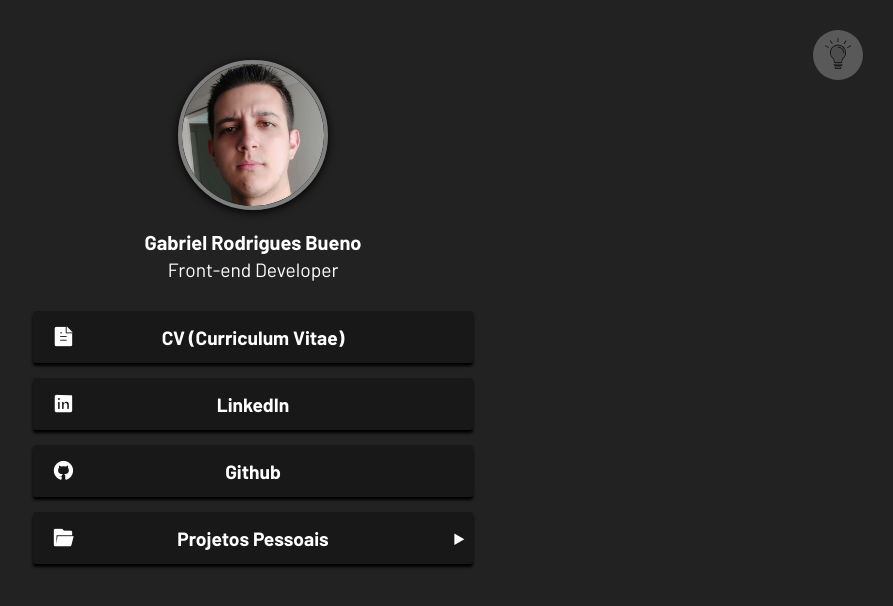
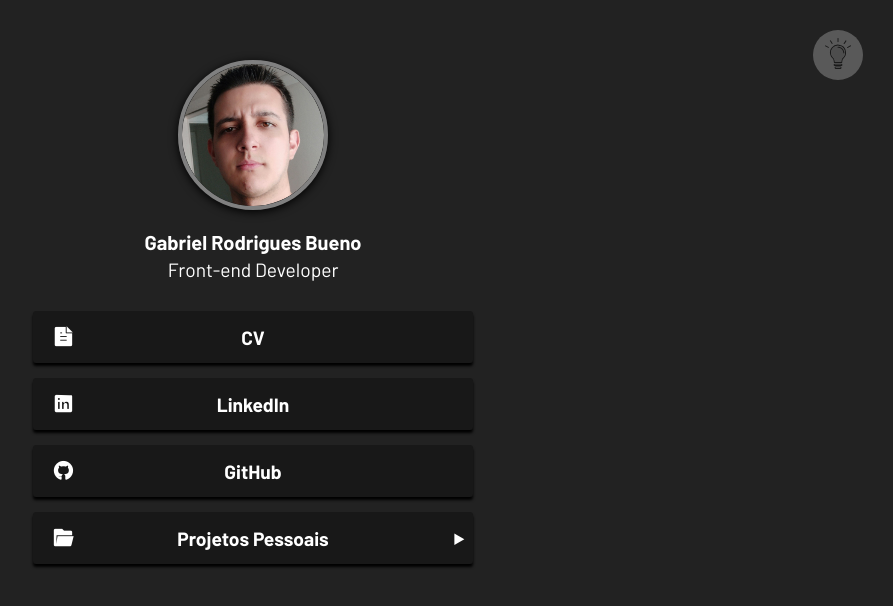
Before and after one commit to GabrielRodriguesB/Linkpage, a plain HTML site: page index.html in a window 1280 px wide. Shown: the whole page, without its empty margins (387-1280 px from the left). Drawn offline with nearby package versions, Linux system fonts and the light colour scheme.

Commit message:
update HTML

```diff
--- a/index.html
+++ b/index.html
@@ -29,7 +29,7 @@
 			<section class='links'>
 				<a class='links_link' href='CV_Gabriel_Rodrigues_Bueno.pdf' target='_blank'>
 					<i class="ri-file-text-fill  links_icone"></i>
-					<abbr title='Curriculum vitae' style='text-decoration: none;'> CV </abbr>&thinsp;(Curriculum Vitae)
+					<abbr title='Curriculum vitae' style='text-decoration: none;'> CV </abbr>
 				</a>
 				<a class='links_link' href='https://www.linkedin.com/in/gabriel-rodrigues-bueno-864ab2189/' target='_blank'>
 					<i class="ri-linkedin-box-fill links_icone"></i>
@@ -37,7 +37,7 @@
 				</a>
 				<a class='links_link' href='https://github.com/GabrielRodriguesB' target='_blank'>
 					<i class="ri-github-fill links_icone"></i>
-					Github
+					GitHub
 				</a>
 				<a class='links_link'>
 					<i class="ri-folder-open-fill links_icone"></i>
```
